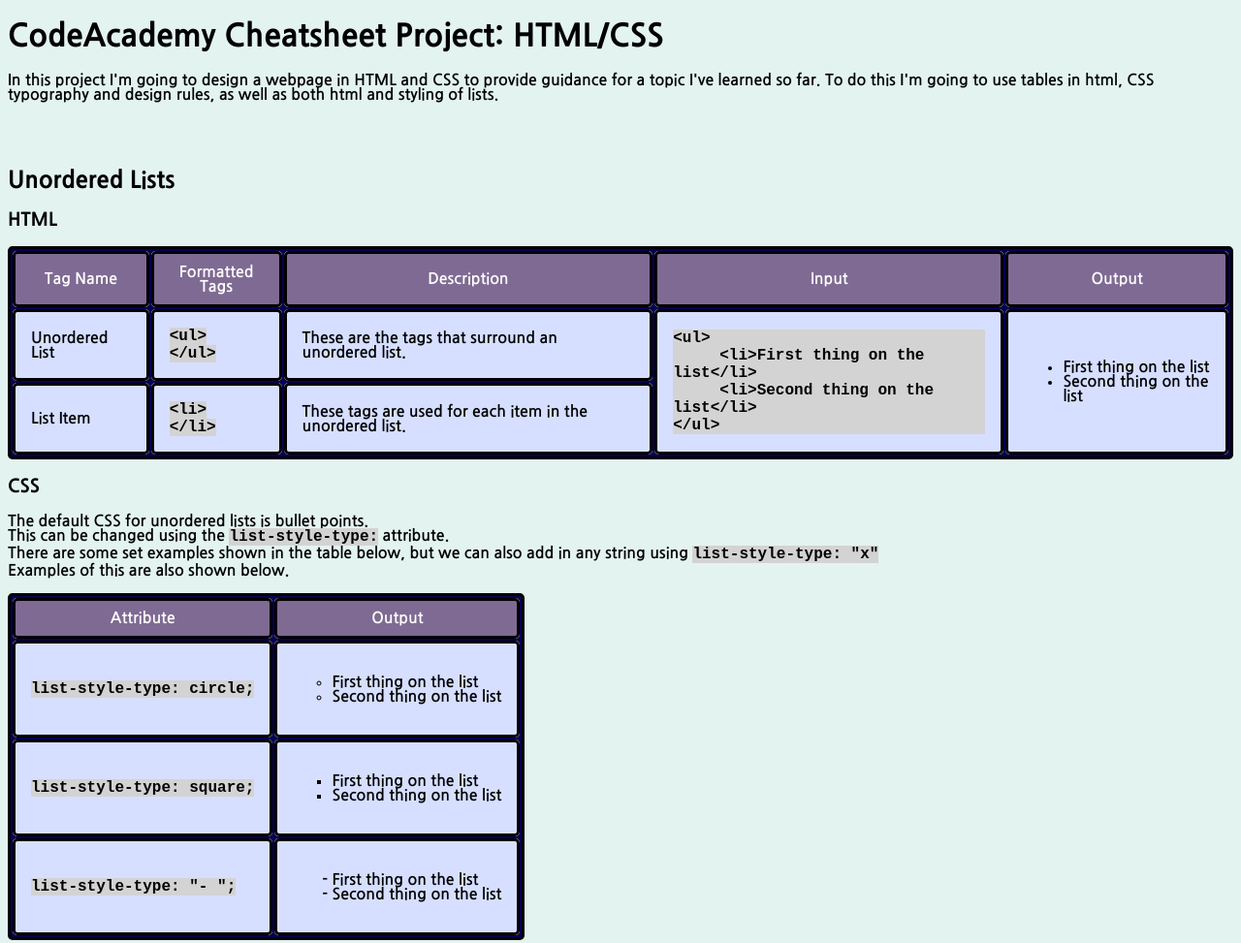
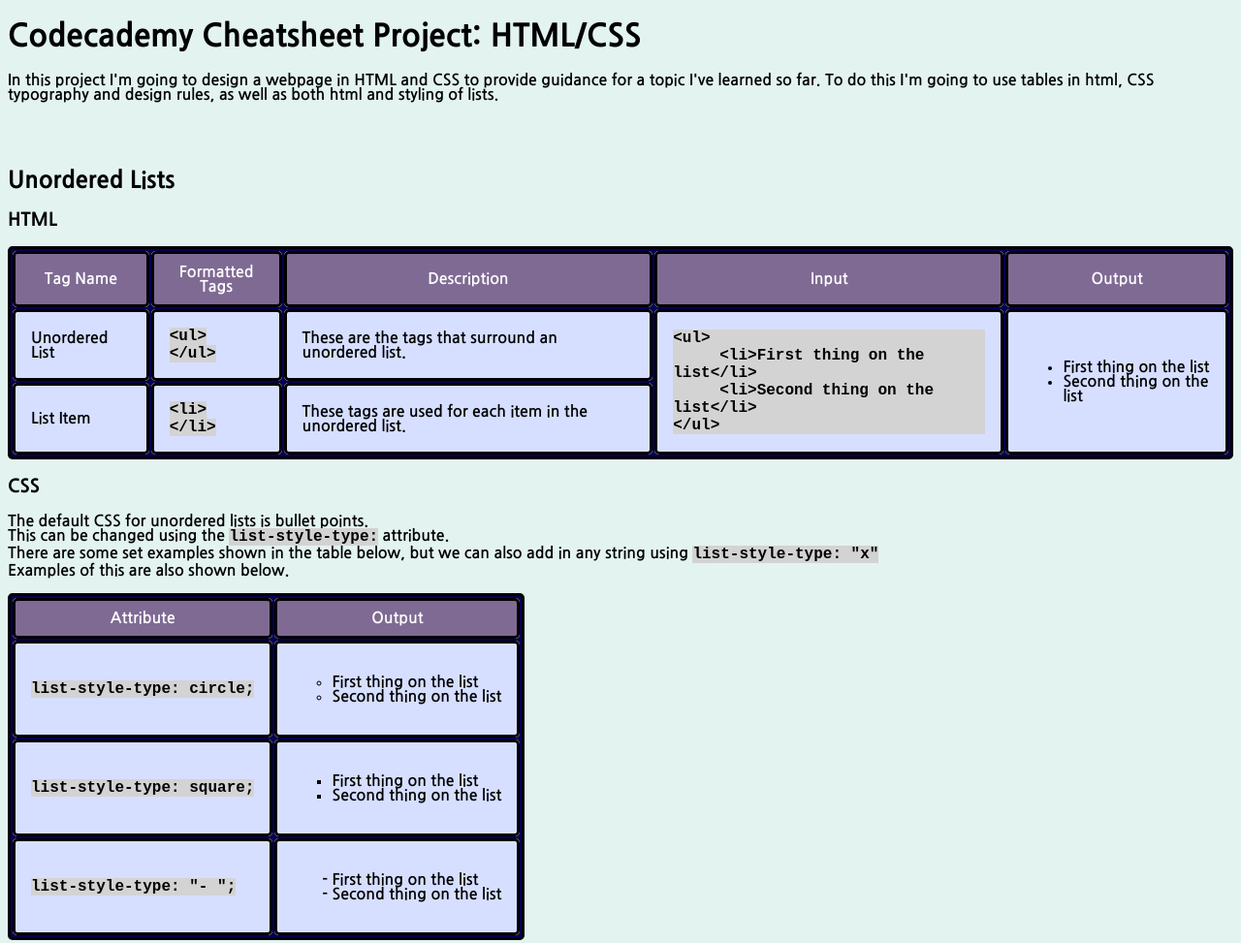
Before and after one commit to draper-daniel/HTML-Cheat-Sheet, a plain HTML site: page index.html in a window 1280 px wide. Shown: the top 973 px of the page at 97% size. Drawn offline with Linux system fonts and the light colour scheme.

Commit message:
Typo
Corrected a typo in the code I only saw once I'd published the site via Github pages

```diff
--- a/index.html
+++ b/index.html
@@ -1,7 +1,7 @@
 <!DOCTYPE html>
 <html>
     <head>
-        <title>CodeAcademy Cheatsheet Project: HTML/CSS</title>
+        <title>Codecademy Cheatsheet Project: HTML/CSS</title>
         <link rel="stylesheet" href="styles.css">
         <link rel="preconnect" href="https://fonts.googleapis.com">
         <link rel="preconnect" href="https://fonts.gstatic.com" crossorigin>
@@ -9,7 +9,7 @@
     </head>
 
     <body>
-        <h1>CodeAcademy Cheatsheet Project: HTML/CSS</h1>
+        <h1>Codecademy Cheatsheet Project: HTML/CSS</h1>
         <p>In this project I'm going to design a webpage in HTML and CSS to provide guidance for a topic I've learned so far. To do this I'm going to use tables in html, CSS typography and design rules, as well as both html and styling of lists.</p>
 
         <div name="unordered-lists">
```
